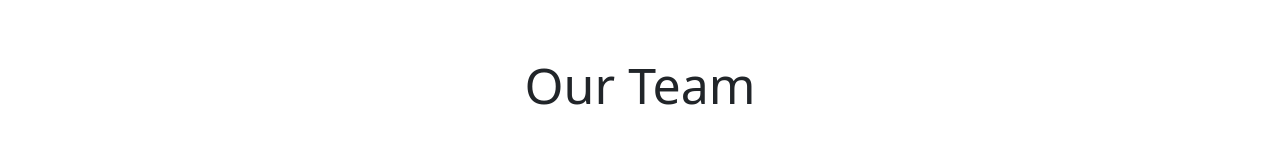
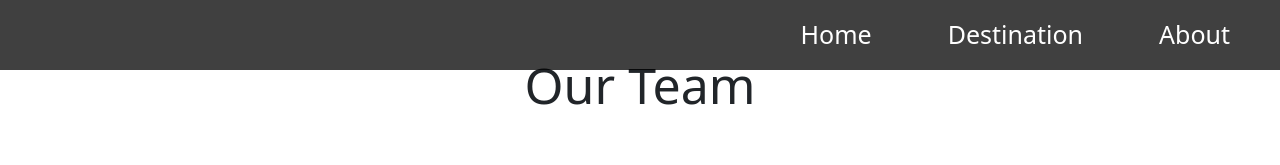
Before and after one commit to Kimmadula/FINAL-PROJECT, a plain HTML site: page About.html in a window 1280 px wide. Shown: the top 165 px of the page. Drawn offline with nearby package versions, Linux system fonts and the light colour scheme.

Commit message:
Update About.html

```diff
--- a/About.html
+++ b/About.html
@@ -8,13 +8,13 @@
 	<script src="https://cdn.jsdelivr.net/npm/bootstrap@5.2.3/dist/js/bootstrap.bundle.min.js" integrity="sha384-kenU1KFdBIe4zVF0s0G1M5b4hcpxyD9F7jL+jjXkk+Q2h455rYXK/7HAuoJl+0I4" crossorigin="anonymous"></script>
 </head>
 <body>
-<nav class="collapse navbar-collapse justify-content-end">
+<nav class="navbar navbar-expand-lg fixed-top">
   <div class="container-fluid">
     <a class="navbar-brand" href="#"></a>
     <button class="navbar-toggler" type="button" data-bs-toggle="collapse" data-bs-target="#navbarSupportedContent" aria-controls="navbarSupportedContent" aria-expanded="false" aria-label="Toggle navigation">
       <span class="navbar-toggler-icon"></span>
     </button>
-    <div class="collapse navbar-collapse" id="navbarSupportedContent">
+    <div class="collapse navbar-collapse justify-content-end" id="navbarSupportedContent">
       <ul class="navbar-nav">
         <li class="nav-item">
           <a class="nav-link" aria-current="page" href="index.html" style="
```
